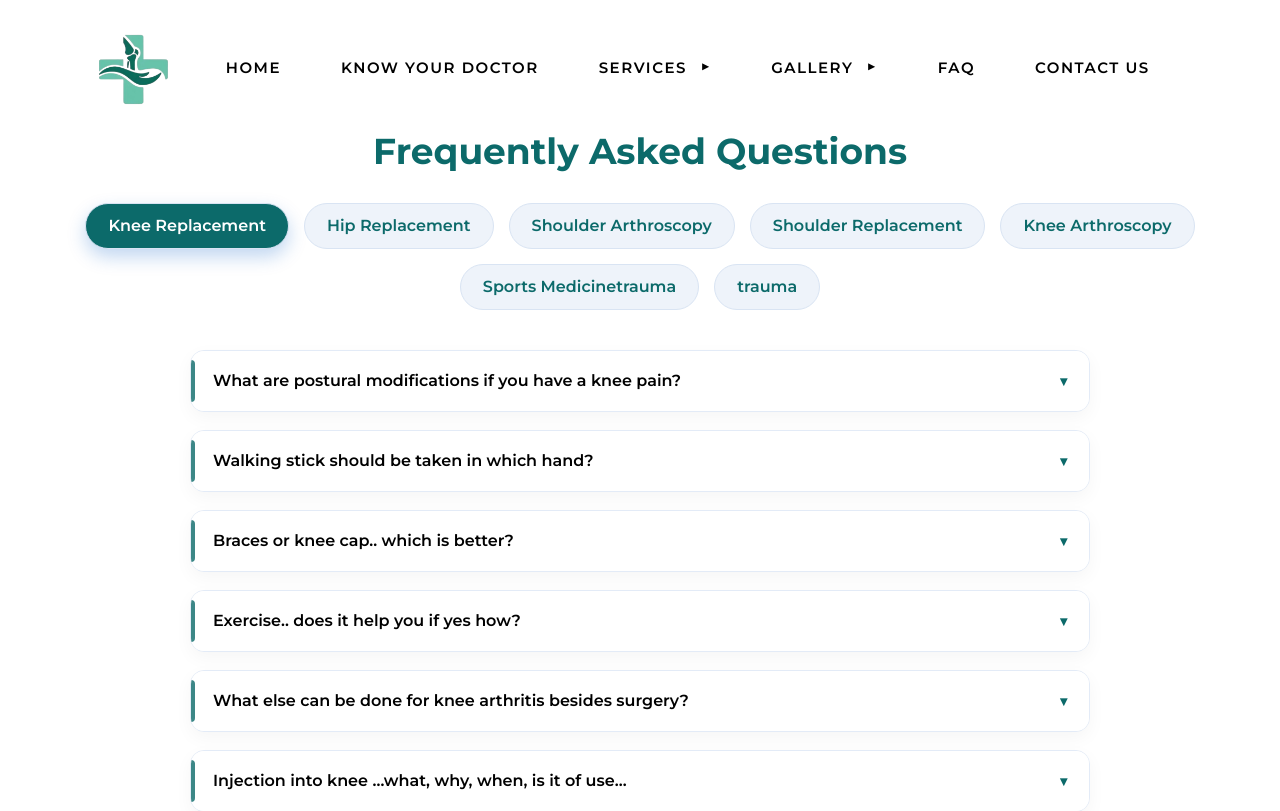
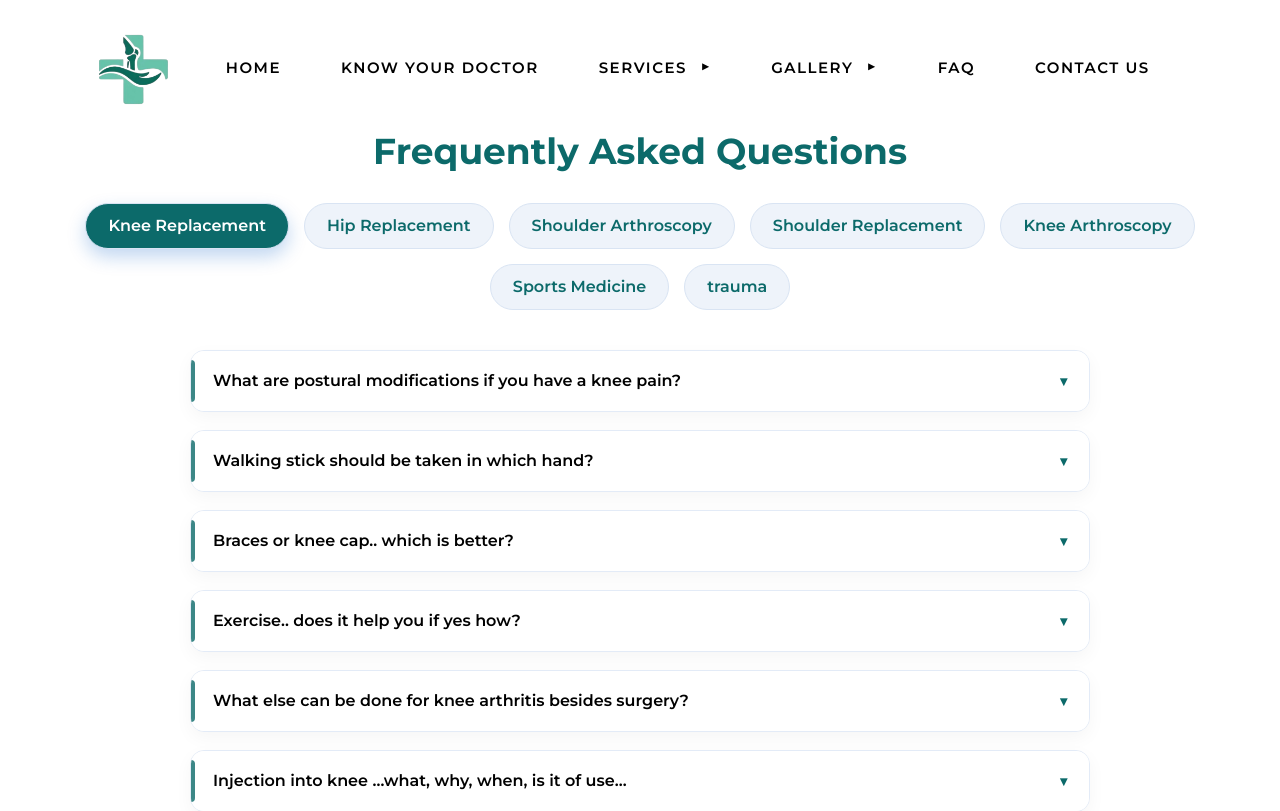
Before and after one commit to abhiraj217/Dr-Karkamkar-Clinic, a React (Create React App) app: page /faq in a window 1280 px wide. Shown: the top 811 px of the page. Built offline with nearby package versions, Linux system fonts and the light colour scheme.

Commit message:
know-dr-image

```diff
--- a/src/components/Faq/Faq.js
+++ b/src/components/Faq/Faq.js
@@ -79,7 +79,7 @@ const Faq = () => {
     setOpenIndex(null);
   }}
 >
-  Sports Medicinetrauma
+  Sports Medicine
 </button>
 <button
   className={`faq-tab ${activeTab === "trauma" ? "active" : ""}`}
--- a/src/components/Faq/faqData.js
+++ b/src/components/Faq/faqData.js
@@ -167,7 +167,7 @@ shoulderReplacement: [
   {
     q: "HOW DOES THE SURGEON SEE AND PERFORM WORK IN THE SHOULDER ARTHROSCOPY?",
     a: "What is shoulder arthroscopy",
-    link: "/services"
+    link: "/services/shoulder-arthroscopy"
   },
   {
     q: "HOW MANY DAYS I NEED TO STAY IN HOSPITAL AFTER SURGERY?",
--- a/src/sections/KnowYourDr/DoctorProfile.css
+++ b/src/sections/KnowYourDr/DoctorProfile.css
@@ -414,7 +414,7 @@
 
 @media (max-width: 576px) {
   .doctorImg {
-    width: 260px;
+    width: 326px;
     height: 350px;
   }
 
--- a/src/sections/KnowYourDr/DoctorProfile.js
+++ b/src/sections/KnowYourDr/DoctorProfile.js
@@ -1,7 +1,7 @@
 import React, { useEffect } from "react";
 import "./DoctorProfile.css";
 
-import doctorImg from "../../assets/about/banner/banner_1.png";
+import doctorImg from "../../assets/GalleryImages/drKrakamkarImg.jpeg";
 
 import {
   Stethoscope,
```
